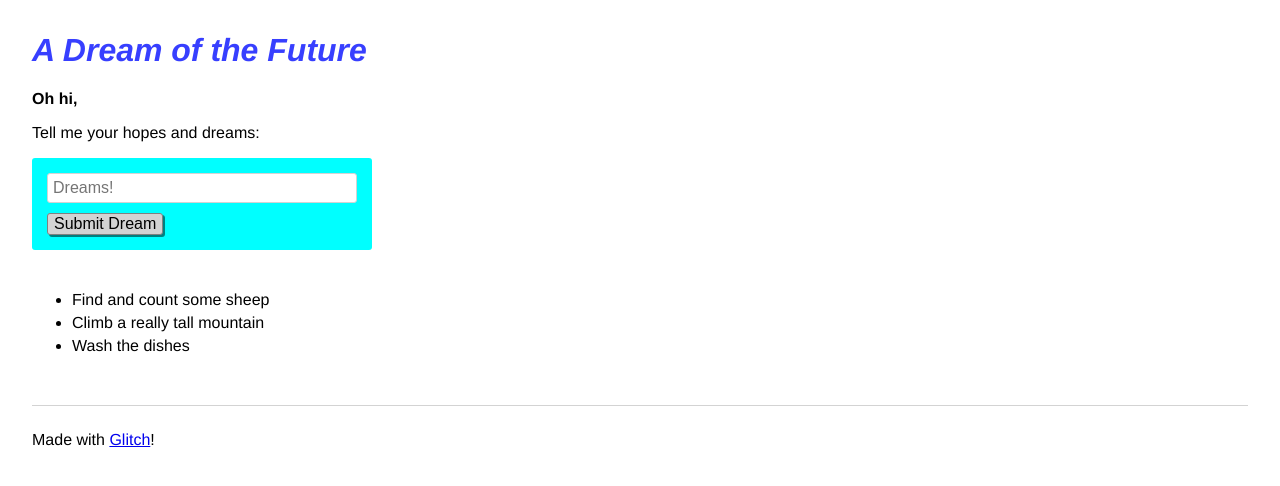
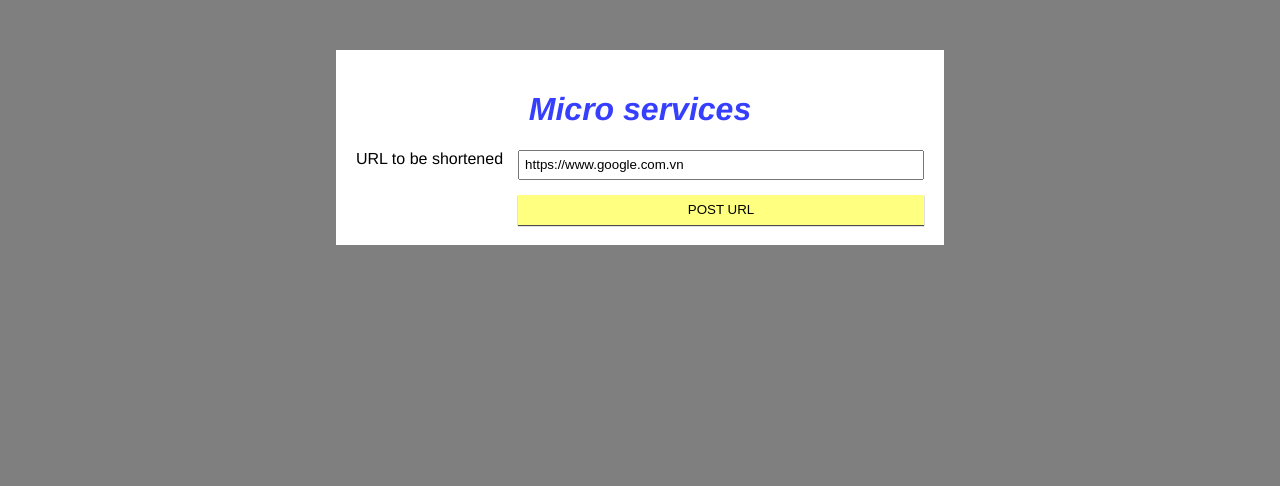
Before and after one commit to jamestran1/timestamp-microservice, a website: page views/index.html in a window 1280 px wide. Drawn offline with Linux system fonts and the light colour scheme.

Commit message:
URL Shorterner Microservice

```diff
--- a/package.json
+++ b/package.json
@@ -10,7 +10,8 @@
     "start": "node server.js"
   },
   "dependencies": {
-    "express": "^4.16.4"
+    "express": "^4.16.4",
+    "body-parser": "1.18.3"
   },
   "engines": {
     "node": "8.x"
--- a/public/style.css
+++ b/public/style.css
@@ -8,64 +8,52 @@
 body {
   font-family: "Benton Sans", "Helvetica Neue", helvetica, arial, sans-serif;
   margin: 2em;
+  background-color: rgba(0,0,0,.5);
 }
 
 h1 {
   font-style: italic;
   color: #373fff;
+  text-align:center;
 }
 
-.bold {
-  font-weight: bold;
+#wrapper {
+  margin: 50px auto;
+  width: 50%;
+  height: auto;
+  padding: 20px;
+  background-color: #fff;
+  display: flex;
+  flex-direction: column;
 }
 
-p {
-  max-width: 600px;
+main > form {
+  display: grid;
+  grid-gap: 15px;
+  grid-template:
+    'label input'
+    '. btn' /
+    auto 1fr;
 }
 
-form {
-  margin-bottom: 25px;
-  padding: 15px;
-  background-color: cyan;
-  display: inline-block;
-  width: 100%;
-  max-width: 340px;
-  border-radius: 3px;
+label {
+  grid-area: label;
 }
 
 input {
-  display: block;
-  margin-bottom: 10px;
+  grid-area: input;
+  height:30px;
   padding: 5px;
-  width: 100%;
-  border: 1px solid lightgrey;
-  border-radius: 3px;
-  font-size: 16px;
+}
+
+input:focus{
+  outline:none;
 }
 
 button {
-  font-size: 16px;
-  border-radius: 3px;
-  background-color: lightgrey;
-  border: 1px solid grey;
-  box-shadow: 2px 2px teal;
-  cursor: pointer;
+  grid-area: btn;
+  height: 30px;
+  border: none;
+  box-shadow: 0px 1px 1px 0px rgba(0,0,0,.7);
+  background-color: rgba(255,255,128, 1);
 }
-
-button:hover {
-  background-color: yellow;
-}
-
-button:active {
-  box-shadow: none;
-}
-
-li {
-  margin-bottom: 5px;
-}
-
-footer {
-  margin-top: 50px;
-  padding-top: 25px;
-  border-top: 1px solid lightgrey;
-}
--- a/shrinkwrap.yaml
+++ b/shrinkwrap.yaml
@@ -1,4 +1,5 @@
 dependencies:
+  body-parser: 1.18.3
   express: 4.16.4
 packages:
   /accepts/1.3.5:
@@ -368,4 +369,5 @@ registry: 'https://registry.npmjs.org/'
 shrinkwrapMinorVersion: 9
 shrinkwrapVersion: 3
 specifiers:
+  body-parser: 1.18.3
   express: ^4.16.4
--- a/views/index.html
+++ b/views/index.html
@@ -19,40 +19,24 @@
 
     <!-- import the webpage's stylesheet -->
     <link rel="stylesheet" href="/style.css">
-
-    <!-- import the webpage's client-side javascript file -->
-    <script src="/client.js" defer></script>
   </head>
   <body>
+    <div id="wrapper">
       <header>
         <h1>
-        A Dream of the Future
+          Micro services
         </h1>
       </header>
 
       <main>
-      <p class="bold">Oh hi,</p>
-
-      <p>Tell me your hopes and dreams:</p>
-
-      <form>
-        <input name="dream" type="text" maxlength="100" placeholder="Dreams!" aria-labelledby="submit-dream">
-        <button type="submit" id="submit-dream">Submit Dream</button>
+        <form action="/api/shorurl/new" method="POST">
+          <label for="url">URL to be shortened</label>
+          <input type="text" name="url" value="https://www.google.com.vn">
+          <button type="submit">
+            POST URL
+          </button>
         </form>
-
-      <section class="dreams">
-        <ul id="dreams"></ul>
-      </section>
       </main>
-
-    <footer>
-      Made with <a href="https://glitch.com">Glitch</a>!
-    </footer>
-
-    <!-- include the Glitch button to show what the webpage is about and
-          to make it easier for folks to view source and remix -->
-    <div class="glitchButton" style="position:fixed;top:20px;right:20px;"></div>
-    <script src="https://button.glitch.me/button.js"></script>
-
+    </div>
   </body>
 </html>
```
Also changed, not shown: server.js (+39 -1 lines). Lines whose indentation alone changed are shown as unchanged.
